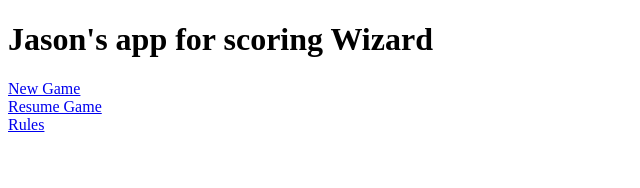
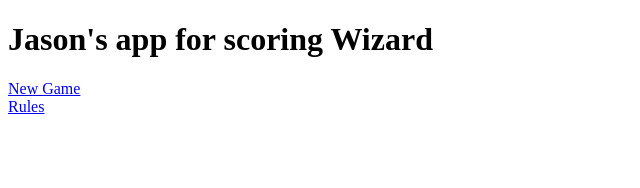
Before and after one commit to jas7553/wizard-scorecard, a React app: page / in a window 1280 px wide. Shown: the top 188 px of the page, without its empty margins (0-640 px from the left). Built offline with nearby package versions, Linux system fonts and the light colour scheme.

Commit message:
Fix a bug when loading players from local storage

```diff
--- a/index.html
+++ b/index.html
@@ -1,4 +1,4 @@
-<!DOCTYPE html>
+<!doctype html>
 <html>
   <head>
     <title>Wizard Scorecard</title>
--- a/jest.config.js
+++ b/jest.config.js
@@ -1,4 +1,4 @@
 module.exports = {
-  preset: 'ts-jest',
-  testEnvironment: 'jsdom',
+  preset: "ts-jest",
+  testEnvironment: "jsdom",
 };
--- a/src/components/Home.tsx
+++ b/src/components/Home.tsx
@@ -1,11 +1,12 @@
 import React from "react";
 import { useSelector } from "react-redux";
 import { Link } from "react-router-dom";
+
 import { RootState } from "..";
 
 export default function Home() {
   const isGameInProgress =
-    useSelector((state: RootState) => state.players.dealerId) === null;
+    useSelector((state: RootState) => state.players.dealerId) !== null;
   return (
     <>
       <header>
--- a/src/components/NewGame.tsx
+++ b/src/components/NewGame.tsx
@@ -1,8 +1,8 @@
 import React, { ChangeEvent, useRef, useState } from "react";
+import { useDispatch, useSelector } from "react-redux";
 import { useNavigate } from "react-router-dom";
 import { v4 as uuidv4 } from "uuid";
 
-import { useDispatch, useSelector } from "react-redux";
 import { AppDispatch, RootState } from "..";
 import {
   addPlayer,
@@ -14,12 +14,10 @@
 import { LocalStorageKeys } from "../storage";
 import { Player } from "../types";
 
-const createPlayer = (name: string): Player => {
-  return {
-    name,
-    id: uuidv4(),
-  };
-};
+const createPlayer = (name: string): Player => ({
+  name,
+  id: uuidv4(),
+});
 
 enum GameValidity {
   Valid,
--- a/src/middleware/listener-middleware.ts
+++ b/src/middleware/listener-middleware.ts
@@ -36,7 +36,7 @@
   return {
     players: {
       dealerId: getFromStorage<string>(LocalStorageKeys.dealerId),
-      players: getPlayersFromStorage(),
+      players: getPlayersFromStorage() || {},
     },
     scorecard: {
       rounds: getFromStorage<Array<Round>>(LocalStorageKeys.rounds),
--- a/webpack.config.js
+++ b/webpack.config.js
@@ -51,5 +51,7 @@
     config.plugins.push(new MiniCssExtractPlugin());
   }
 
+  config.devtool = "source-map";
+
   return config;
 };
```
Also changed, not shown: tsconfig.json (line endings or trailing spaces).
